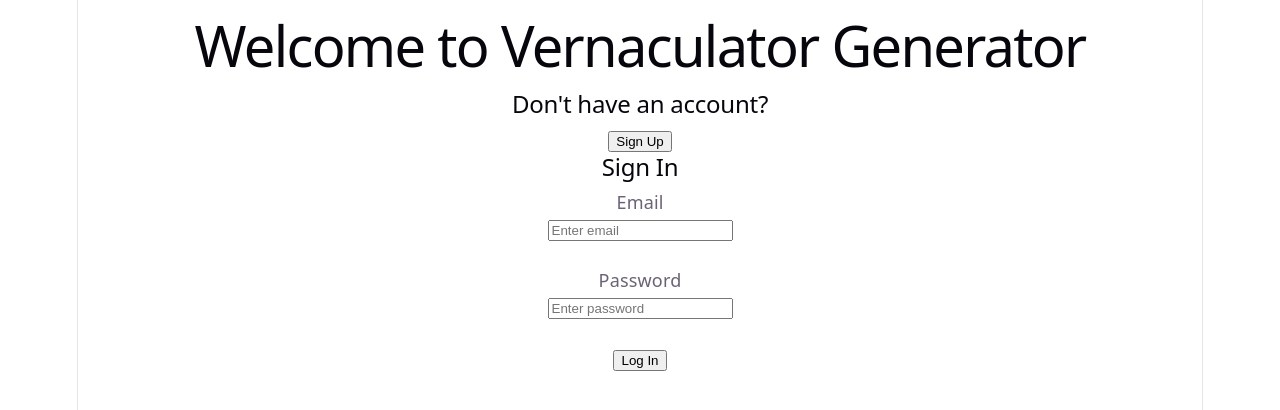
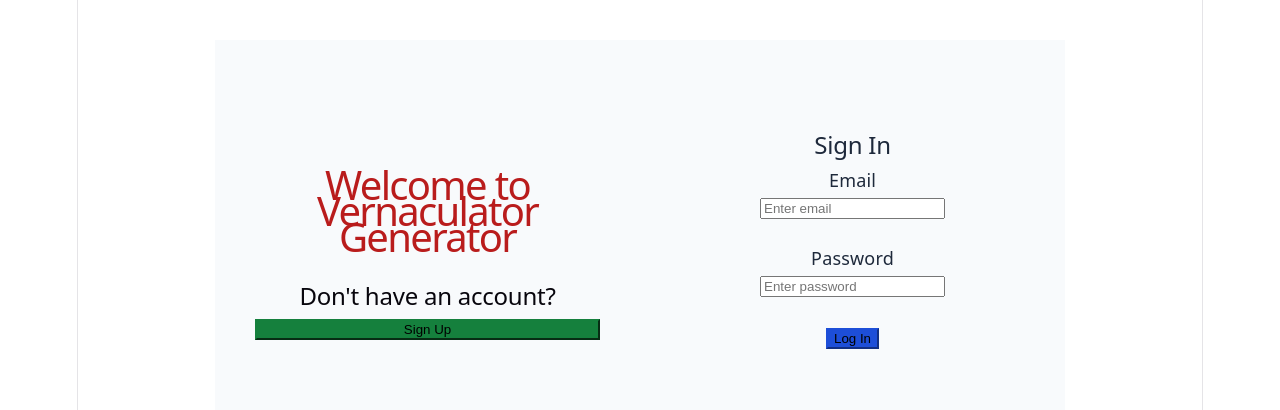
Before and after one commit to Simran0212/CSTP2107-VernacularGenerator, a React (Vite) app: page / in a window 1280 px wide. Shown: the top 410 px of the page. Built offline with nearby package versions, Linux system fonts and the light colour scheme.

Commit message:
ADD: login.css

```diff
--- a/src/login.css
+++ b/src/login.css
@@ -1,3 +1,62 @@
+.login {
+    display: flex;
+    flex-direction: row;
+
+
+    align-items: stretch;
+    width: 850px;
+    height: 400px;
+    margin: 40px auto;
+    overflow:hidden;
+    background-color: #fcfbf7;
+
+}
 .leftHand {
-    align-items: start;
+    display: flex;
+    flex: 1;
+    padding: 40px;
+    text-align:center;
+    justify-content: center;
+    flex-direction: column;
+    background-color: #F8FAFC;
+
 }
+
+.leftHand h1 {
+    color:#b91c1c;
+    font-size: 40px;
+
+}
+
+.rightHand {
+    flex: 1;
+    display: flex;
+    text-align:center;
+    justify-content: center;
+    flex-direction: column;
+    padding: 40px;
+    background-color: #F8FAFC;
+}
+
+.leftHand p {
+    color: #4b5563;
+
+}
+
+.leftHand button{
+  background-color: #15803D;
+  border-color: #15803D;
+
+}
+.rightHand button{
+  background-color: #1D4ED8;
+  border-color: #1D4ED8;
+
+}
+
+.rightHand h2 {
+    color: #1E293B;
+}
+.rightHand label {
+    color: #1E293B;
+}
```
